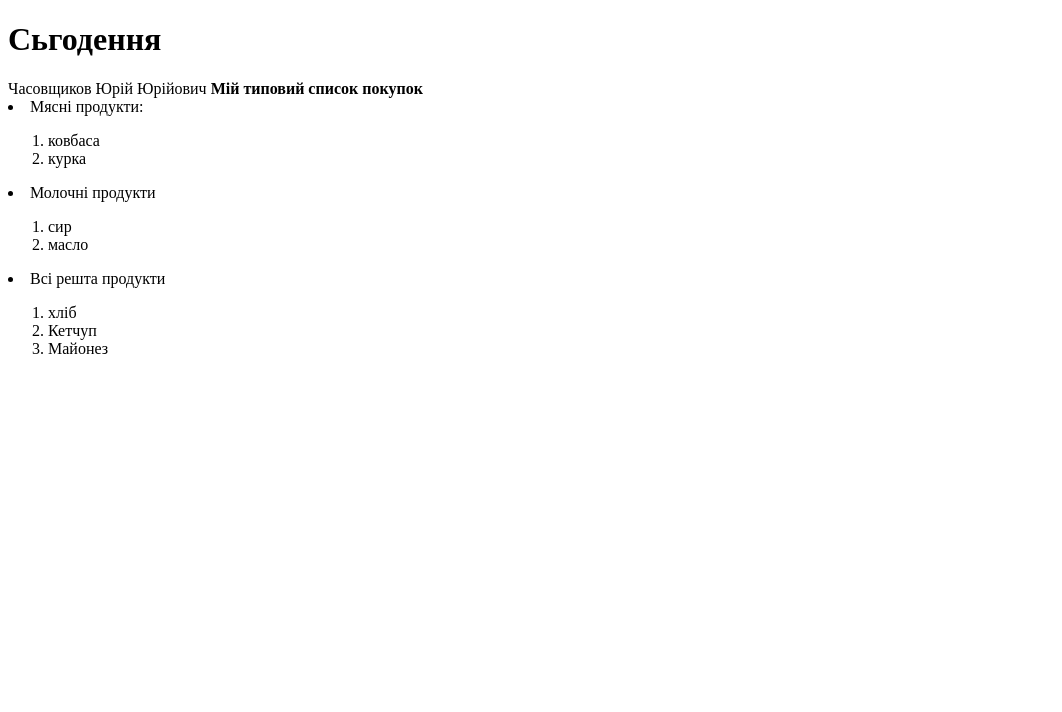
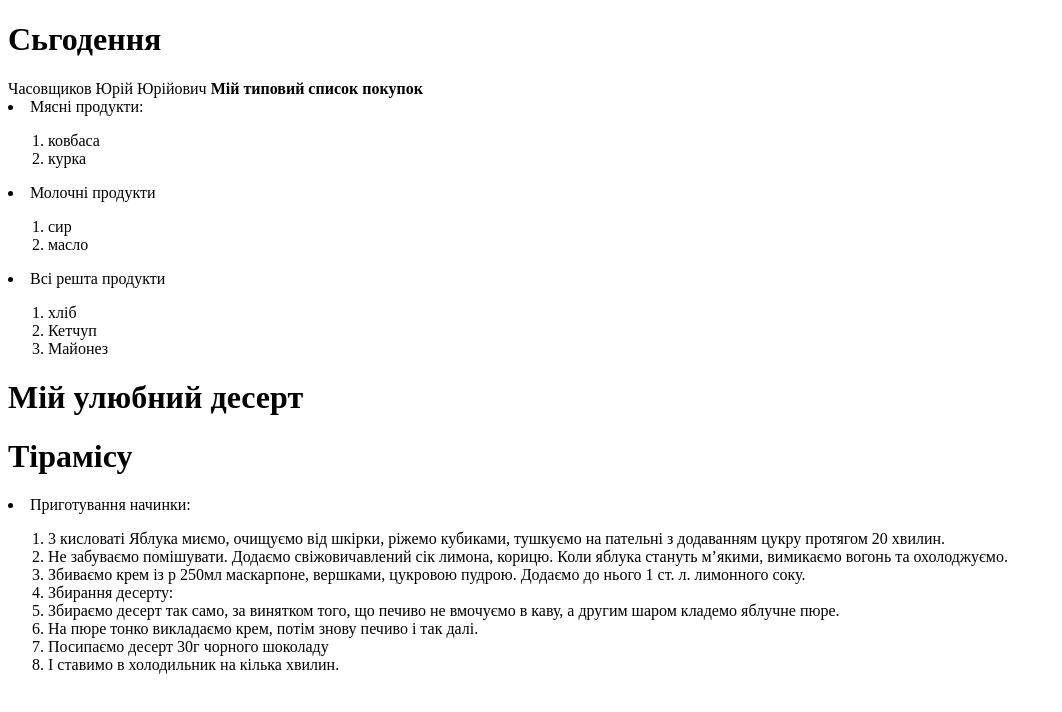
Before and after one commit to Qwer432151/d9d92, a plain HTML site: page novadays.html in a window 1280 px wide. Shown: the whole page, without its empty margins (0-1062 px from the left). Drawn offline with Linux system fonts and the light colour scheme.

Commit message:
Update novadays.html

```diff
--- a/novadays.html
+++ b/novadays.html
@@ -27,3 +27,16 @@
     <li>Кетчуп</li>
     <li>Майонез</li>
 </ol>
+<h1>Мій улюбний десерт</h1>
+<h1>Тірамісу</h1>
+<li>Приготування начинки:</li>
+<ol>
+    <li>3 кисловаті Яблука миємо, очищуємо від шкірки, ріжемо кубиками, тушкуємо на пательні з додаванням цукру протягом 20 хвилин.</li>
+<li>Не забуваємо помішувати. Додаємо свіжовичавлений сік лимона, корицю. Коли яблука стануть м’якими, вимикаємо вогонь та охолоджуємо.</li>
+<li>Збиваємо крем із p 250мл маскарпоне, вершками, цукровою пудрою. Додаємо до нього 1 ст. л. лимонного соку.</li>
+<li>Збирання десерту:</li>
+<li>Збираємо десерт так само, за винятком того, що печиво не вмочуємо в каву, а другим шаром кладемо яблучне пюре.</li>
+<li>На пюре тонко викладаємо крем, потім знову печиво і так далі.</li>
+<li>Посипаємо десерт 30г чорного шоколаду </li>
+<li>І ставимо в холодильник на кілька хвилин.</li>
+</ol>
```
